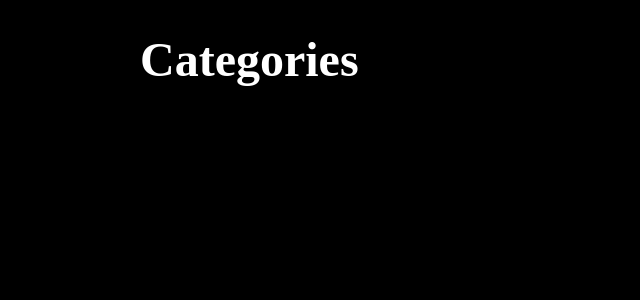
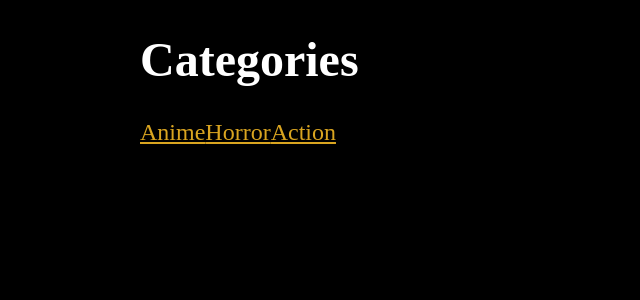
Before and after one commit to H-Indiana-Holdsworth/spotlight-nested-routing, a React app: page /categories in a window 1280 px wide. Shown: the top 300 px of the page, without its empty margins (0-640 px from the left). Built offline with nearby package versions, Linux system fonts and the light colour scheme.

Commit message:
working category .mapo

```diff
--- a/src/components/CategoryList.jsx
+++ b/src/components/CategoryList.jsx
@@ -1,5 +1,5 @@
 import React from 'react';
-import { useRouteMatch } from 'react-router-dom';
+import { Link, useRouteMatch } from 'react-router-dom';
 
 export default function CategoryList({ movieCategories }) {
   console.log('movieCategories', movieCategories);
@@ -8,6 +8,11 @@ export default function CategoryList({ movieCategories }) {
   return (
     <div>
       <h1>Categories</h1>
+      {movieCategories.map(({ category, id }) => (
+        <Link key={id} to={`${url}/${id}`}>
+          {category}
+        </Link>
+      ))}
     </div>
   );
 }
```
